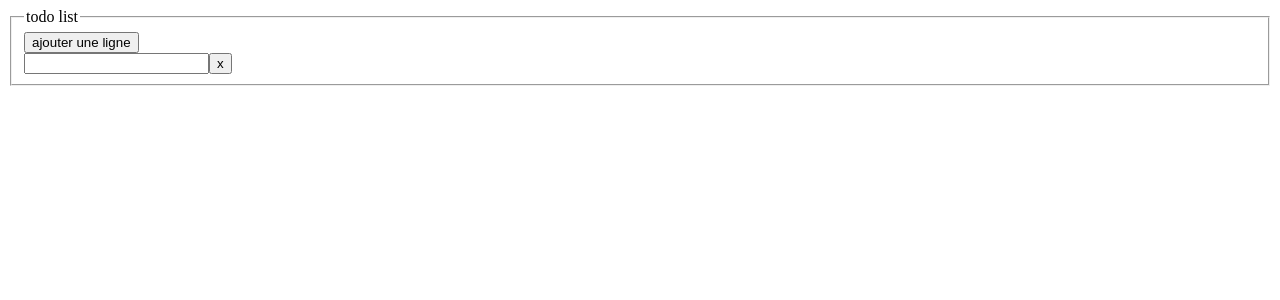
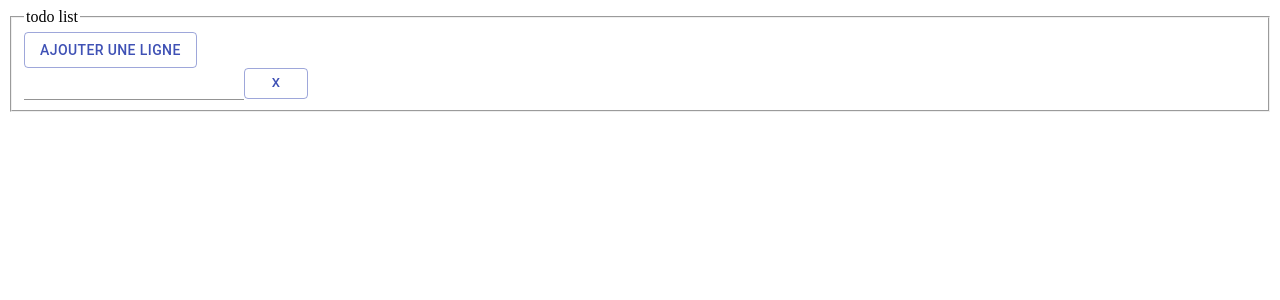
Before and after one commit to xdzialoszynski/todolist, a React (Create React App) app: page / in a window 1280 px wide. Shown: the top 300 px of the page. Built offline with nearby package versions, Linux system fonts and the light colour scheme.

Commit message:
materialized

```diff
--- a/package.json
+++ b/package.json
@@ -7,7 +7,8 @@
   "dependencies": {
     "react": "16.12.0",
     "react-dom": "16.12.0",
-    "react-scripts": "3.0.1"
+    "react-scripts": "3.0.1",
+    "@material-ui/core": "^4.4.2"
   },
   "devDependencies": {
     "typescript": "3.3.3"
--- a/src/App.js
+++ b/src/App.js
@@ -1,5 +1,6 @@
 import React from "react";
 import Ligne from "./Ligne";
+import Button from '@material-ui/core/Button';
 import "./styles.css";
 
 class App extends React.Component {
@@ -9,7 +10,7 @@ class App extends React.Component {
   }
 
   handleLineChange = (event, index) =>  {
-    console.log(event.target.value);
+    //console.log(event.target.value);
     let lines = [...this.state.lines];
     lines[index] = event.target.value;
     this.setState({ lines: lines });
@@ -42,15 +43,13 @@ class App extends React.Component {
 
   render() {
     let lines = this.handleLire(this.state.lines);
-    console.log(this.state.lines);
+    //console.log(this.state.lines);
     return (
       <fieldset>
         <legend>todo list</legend>
-        <input
-          type="button"
-          value="ajouter une ligne"
-          onClick={this.handleAjouterLigne}
-        />
+        <Button variant="outlined" color="primary" onClick={this.handleAjouterLigne}>
+          ajouter une ligne
+        </Button>
         {lines}
       </fieldset>
     );
--- a/src/Ligne.js
+++ b/src/Ligne.js
@@ -1,4 +1,7 @@
 import React from "react";
+import Button from '@material-ui/core/Button';
+import TextField from '@material-ui/core/TextField';
+
 class Ligne extends React.Component {
   constructor(props) {
     super(props);
@@ -18,12 +21,12 @@ class Ligne extends React.Component {
   render() {
     return (
       <div>
-        <input
-          type="text"
-          value={this.props.value}
-          onChange={this.props.onLineChange}
-        />
-        <input type="button" value="x" onClick={this.props.onDelete} />
+        <TextField onChange={this.props.onLineChange}>
+          {this.props.value}
+        </TextField>
+        <Button color="primary" variant="outlined" size="small" onClick={this.props.onDelete}>
+          X
+        </Button>
       </div>
     );
   }
```
